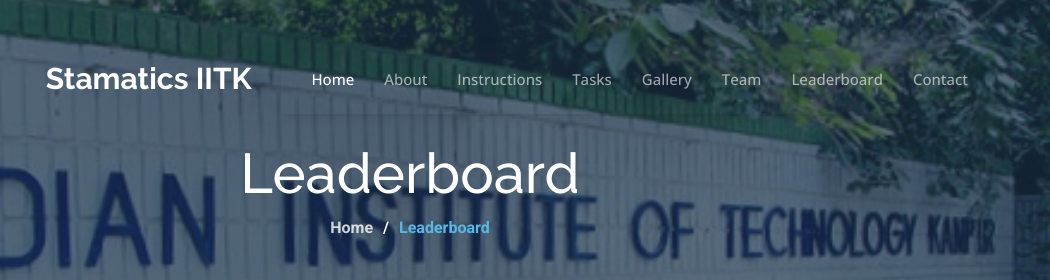
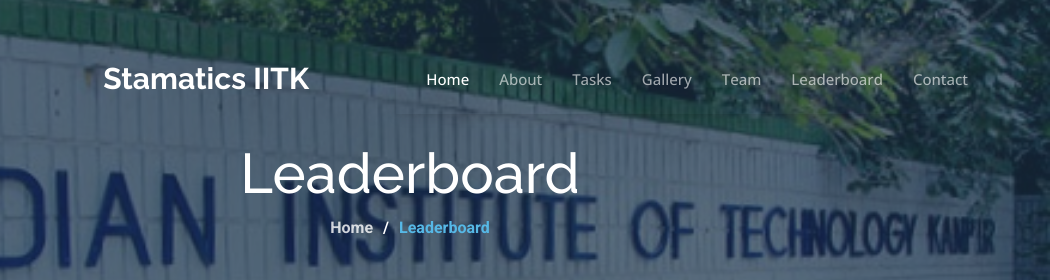
Before and after one commit to shourya-khare/Mathemania_2023, a website: page leaderboard.html in a window 1280 px wide. Shown: the top 280 px of the page, 230-1280 px from the left. Drawn offline with nearby package versions, Linux system fonts and the light colour scheme; a script that the page names is missing.

Commit message:
Update leaderboard.html

```diff
--- a/leaderboard.html
+++ b/leaderboard.html
@@ -62,7 +62,6 @@
         <ul>
           <li><a href="index.html" class="active">Home</a></li>
           <li><a href="about.html">About</a></li>
-          <li><a href="blog.html">Instructions</a></li>
           <li><a href="services.html">Tasks</a></li>
           <li><a href="portfolio.html">Gallery</a></li>
           <li><a href="team.html">Team</a></li>
```
